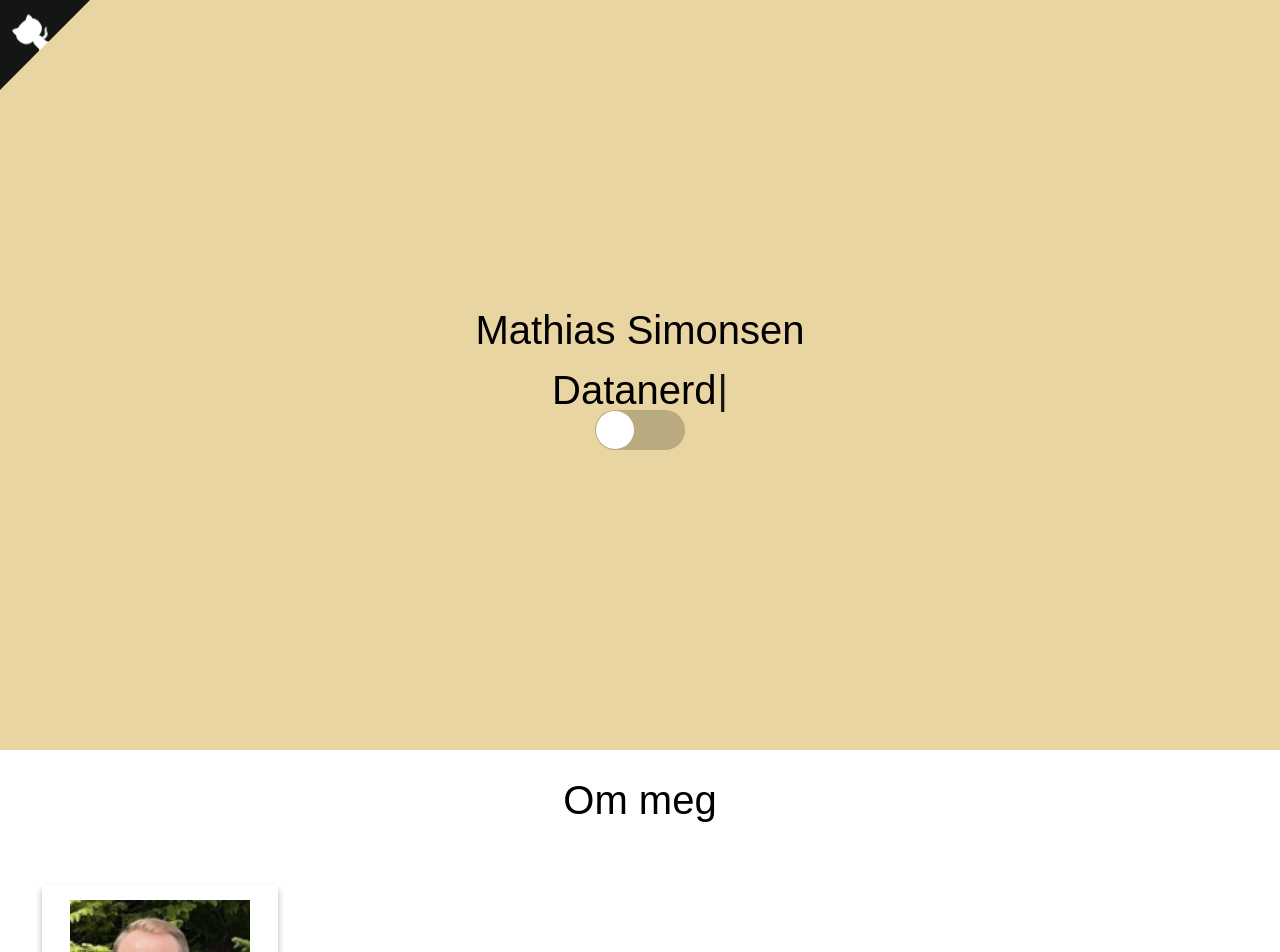
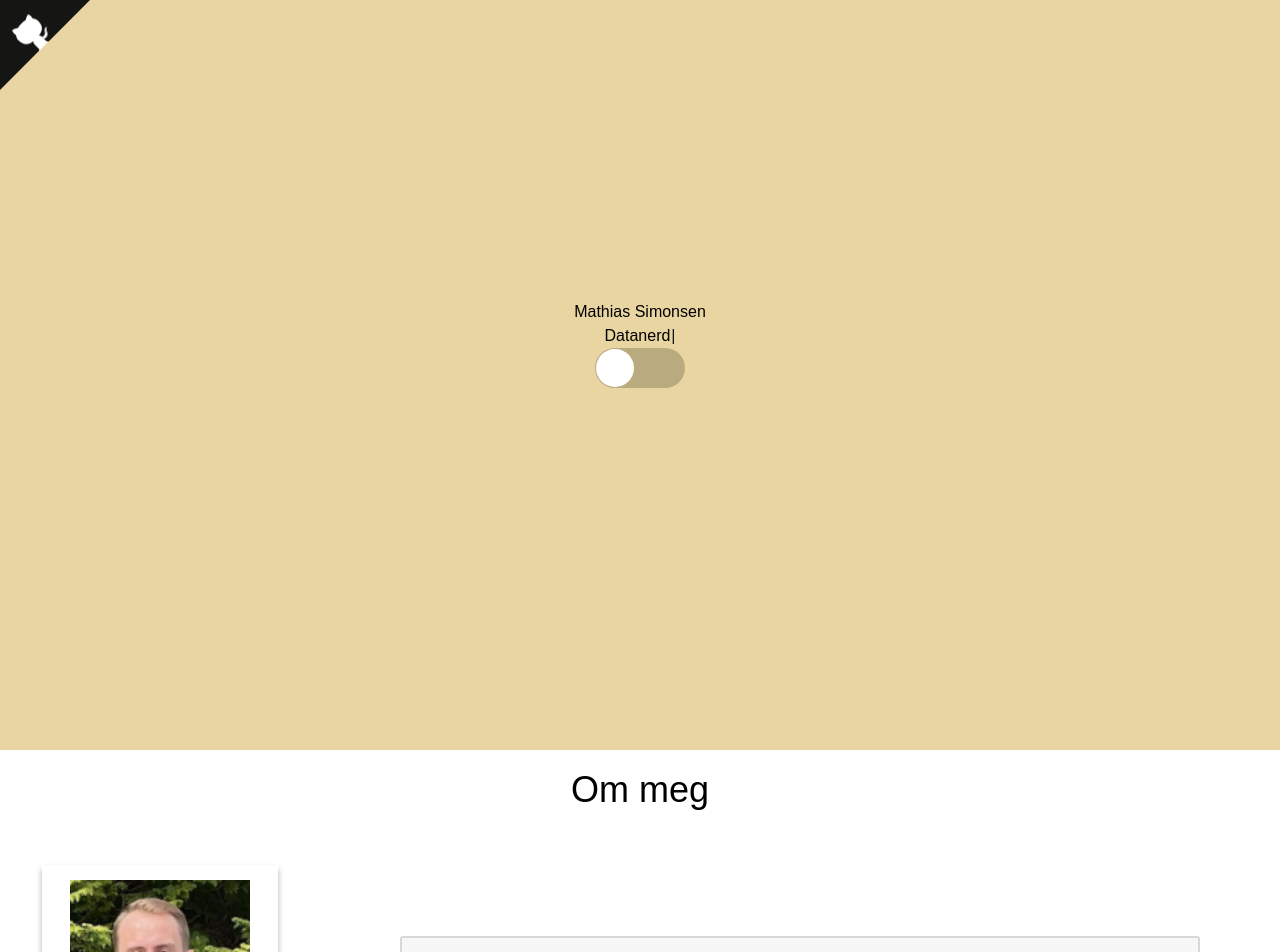
Before and after one commit to MathiasHS/portfolio, a React (Create React App) app: page / in a window 1280 px wide. Shown: the top 952 px of the page. Built offline with nearby package versions, Linux system fonts and the light colour scheme; some icons are missing.

Commit message:
fant noen styling klasser jeg ikke trengte lengre

```diff
--- a/src/App.js
+++ b/src/App.js
@@ -13,7 +13,7 @@ export default function App() {
   return (
     <>
       <Header />
-      <div className="aligner language">
+      <div className="flex items-center justify-center language">
         <div style={{ marginRight: 15 }}>
           <span
             className="iconify language-icon"
--- a/src/components/About.js
+++ b/src/components/About.js
@@ -6,8 +6,8 @@ import TextWindow from "./TextWindow";
 export default function About() {
   return (
     <div id="about">
-      <div className="aligner">
-        <h1 className="title-styles" style={{ marginTop: 20 }}>
+      <div className="flex items-center justify-center">
+        <h1 className="text-4xl" style={{ marginTop: 20 }}>
           Om meg
         </h1>
       </div>
--- a/src/components/Header.js
+++ b/src/components/Header.js
@@ -25,7 +25,7 @@ export default function Header({ props }) {
         <Icon icon="la:laptop-code" width="150" height="150" />
         <p className="title-styles">Mathias Simonsen</p>
 
-        <div className="title-container title-styles">
+        <div className="title-h-14 title-styles">
           <Typewriter
             options={{
               loop: true,
--- a/src/components/Skills.js
+++ b/src/components/Skills.js
@@ -3,7 +3,7 @@ import SkillsList from "./SkillsList";
 
 export default function Skills(props) {
   return (
-    <div className="flex flex-col items-center justify-center skills">
+    <div className="flex flex-col items-center justify-center bg-primaryBlack min-h-[300px]">
       <div className="flex items-center justify-center mb-[50px]">
         <h1 className=" text-lg tracking-widest text-white">SKILLS</h1>
       </div>
--- a/src/styles.css
+++ b/src/styles.css
@@ -6,12 +6,6 @@
   margin: 0;
   padding: 0;
   -webkit-font-smoothing: antialiased;
-}
-
-.aligner {
-  display: flex;
-  align-items: center;
-  justify-content: center;
 }
 
 header {
@@ -30,15 +24,6 @@ header {
   background-size: cover;
   padding-top: 150px;
   padding-bottom: 0;
-}
-
-.title-styles {
-  font-family: "Raleway", sans-serif;
-  font-size: 40px;
-}
-
-.title-container {
-  height: 50px;
 }
 
 .language {
@@ -71,7 +56,6 @@ header {
   -moz-transition: all 0.2s linear;
   transition: all 0.2s linear;
   z-index: 0;
-  /* position: relative; */
 }
 
 .skills-tile {
@@ -80,23 +64,6 @@ header {
   width: 150px;
   max-height: 100px;
   border-radius: 8px;
-  /* display: inline-block; */
-}
-
-.skills {
-  background: #1f1f1f;
-  min-height: 300px;
-  /* overflow: hidden; */
-}
-
-.footer {
-  background: #1f1f1f;
-  height: 150px;
-}
-
-.aligner-noFlex {
-  justify-content: center;
-  align-items: center;
 }
 
 .textWindowTop {
```
